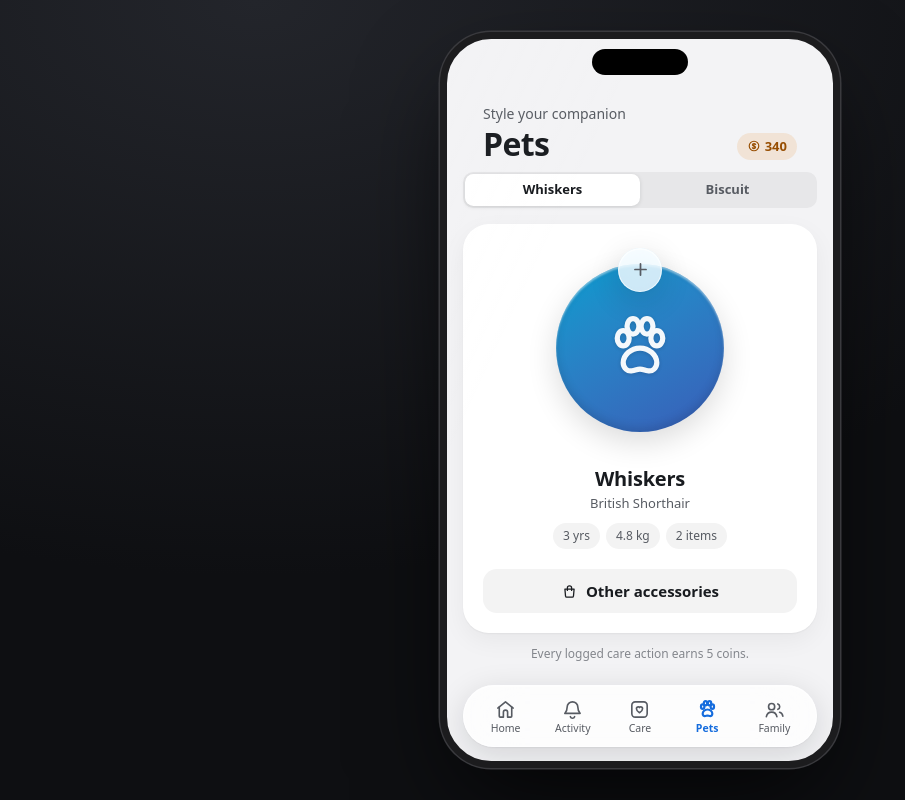
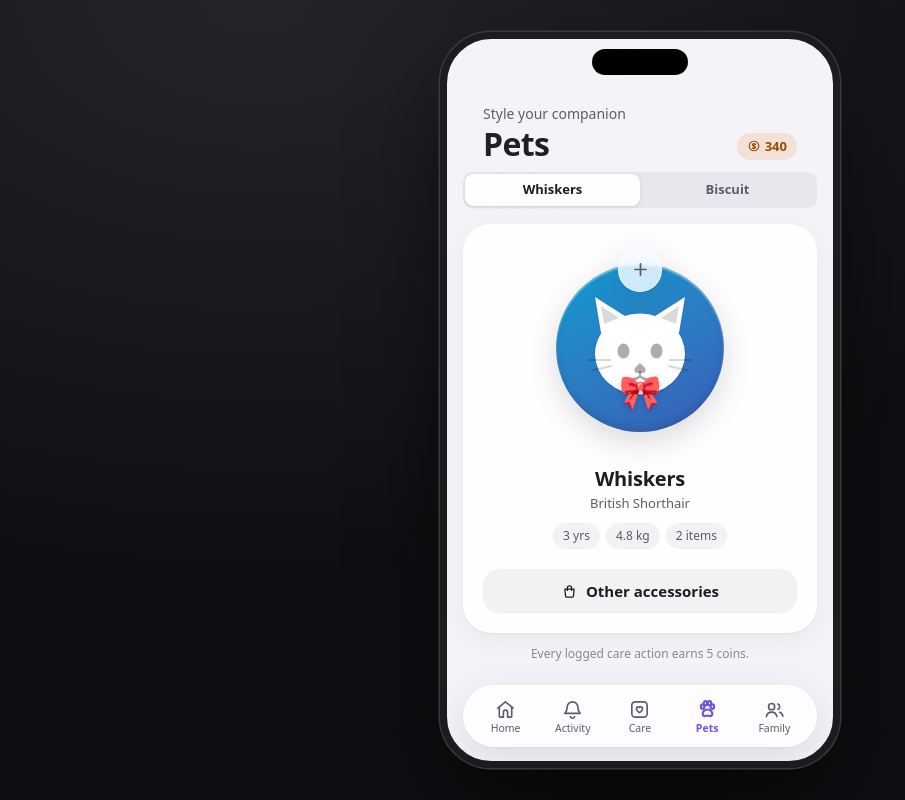
Before and after one commit to KaguSoftware/myPet-webdemo, a Next.js app: page /pets in a window 1280 px wide. Shown: the whole page, without its empty margins (0-905 px from the left). Built offline with nearby package versions, Linux system fonts and the light colour scheme.

Commit message:
Dial fun to ~40%: warm indigo accent, softly tinted neutrals, rounder corners, and real cat/dog SVG faces with cosmetics layered on the pet

```diff
--- a/app/globals.css
+++ b/app/globals.css
@@ -1,27 +1,27 @@
 @import "tailwindcss";
 
 @theme {
-  /* iOS semantic palette */
-  --color-bg: oklch(0.965 0.002 264);            /* grouped background ~#F2F2F7 */
-  --color-card: oklch(1 0 0);
-  --color-label: oklch(0.22 0.01 264);           /* ~#1C1C1E */
-  --color-label-2: oklch(0.47 0.012 264);        /* secondary label */
-  --color-label-3: oklch(0.62 0.01 264);         /* tertiary label */
-  --color-sep: oklch(0.22 0.01 264 / 0.09);
-  --color-fill: oklch(0.22 0.01 264 / 0.05);     /* subtle fill */
-  --color-accent: oklch(0.55 0.19 258);          /* iOS blue */
-  --color-accent-soft: oklch(0.55 0.19 258 / 0.1);
-  --color-green: oklch(0.64 0.17 150);
-  --color-green-soft: oklch(0.64 0.17 150 / 0.12);
-  --color-red: oklch(0.6 0.21 25);
-  --color-orange: oklch(0.72 0.16 60);
-  --color-orange-soft: oklch(0.72 0.16 60 / 0.14);
+  /* iOS semantic palette — warmed toward indigo/violet for friendlier feel */
+  --color-bg: oklch(0.966 0.006 292);            /* grouped background, faint warm tint */
+  --color-card: oklch(0.998 0.003 292);          /* near-white with a hair of warmth */
+  --color-label: oklch(0.23 0.014 288);          /* ink */
+  --color-label-2: oklch(0.48 0.016 288);        /* secondary label */
+  --color-label-3: oklch(0.63 0.014 288);        /* tertiary label */
+  --color-sep: oklch(0.23 0.014 288 / 0.09);
+  --color-fill: oklch(0.35 0.02 288 / 0.06);     /* subtle warm fill */
+  --color-accent: oklch(0.55 0.2 285);           /* warm indigo/violet */
+  --color-accent-soft: oklch(0.55 0.2 285 / 0.12);
+  --color-green: oklch(0.63 0.16 155);
+  --color-green-soft: oklch(0.63 0.16 155 / 0.13);
+  --color-red: oklch(0.6 0.21 22);
+  --color-orange: oklch(0.7 0.16 55);
+  --color-orange-soft: oklch(0.7 0.16 55 / 0.15);
 
   --font-sans: var(--font-inter), -apple-system, BlinkMacSystemFont, "SF Pro Text", "Segoe UI", sans-serif;
 
-  --radius-ios: 0.875rem;   /* 14px – buttons, rows */
-  --radius-card: 1.125rem;  /* 18px – cards */
-  --radius-sheet: 1.625rem; /* 26px – sheets, hero */
+  --radius-ios: 1rem;       /* 16px – buttons, rows */
+  --radius-card: 1.375rem;  /* 22px – cards */
+  --radius-sheet: 1.75rem;  /* 28px – sheets, hero */
 
   --animate-toast-in: toast-in 0.45s cubic-bezier(0.34, 1.3, 0.44, 1);
   --animate-sheet-in: sheet-in 0.38s cubic-bezier(0.32, 0.92, 0.35, 1);
@@ -66,14 +66,20 @@ body {
     0 1px 1px oklch(0.2 0.01 264 / 0.04);
 }
 .glass-strong {
-  background: oklch(1 0 0 / 0.78);
+  background: oklch(1 0.004 292 / 0.78);
   -webkit-backdrop-filter: blur(28px) saturate(190%);
   backdrop-filter: blur(28px) saturate(190%);
   border: 0.5px solid oklch(1 0 0 / 0.65);
   box-shadow:
     inset 0 0.5px 0 oklch(1 0 0 / 0.8),
-    0 8px 32px oklch(0.2 0.02 264 / 0.14),
-    0 1px 2px oklch(0.2 0.01 264 / 0.06);
+    0 10px 36px oklch(0.35 0.05 288 / 0.13),
+    0 1px 2px oklch(0.35 0.03 288 / 0.05);
+}
+
+/* Soft warm surface wash — used sparingly on hero/stat areas */
+.tint-surface {
+  background:
+    linear-gradient(150deg, oklch(0.55 0.2 285 / 0.05), oklch(0.7 0.16 55 / 0.04));
 }
 
 /* Hairline separators inside grouped lists */
--- a/app/pets/page.tsx
+++ b/app/pets/page.tsx
@@ -2,6 +2,7 @@
 
 import { useState } from "react";
 import Header from "@/components/Header";
+import PetFace from "@/components/PetFace";
 import Sheet from "@/components/Sheet";
 import { Icon } from "@/components/Icons";
 import { Chip, CoinPill, Group, Row, SectionHeader, Segmented } from "@/components/ui";
@@ -11,6 +12,13 @@ import { useStore } from "@/lib/store";
 /* One main slot gets a floating + button on the avatar's head; the rest live in "Other accessories" */
 const MAIN_SLOTS: { slot: CosmeticSlot; label: string; hint: string; pos: string }[] = [
   { slot: "head", label: "Hat", hint: "Hats & headwear", pos: "left-1/2 -top-4 -translate-x-1/2" },
+];
+
+/* Equipped accessories rendered directly on the big pet (the head/hat shows on its + button) */
+const LAYER_SLOTS: { slot: CosmeticSlot; pos: string; fontSize: number }[] = [
+  { slot: "face", pos: "left-1/2 top-[38%] -translate-x-1/2 -translate-y-1/2", fontSize: 40 },
+  { slot: "neck", pos: "left-1/2 bottom-[14%] -translate-x-1/2", fontSize: 34 },
+  { slot: "body", pos: "left-1/2 -bottom-1 -translate-x-1/2", fontSize: 30 },
 ];
 
 const OTHER_SLOTS: { slot: CosmeticSlot; hint: string }[] = [
@@ -99,11 +107,27 @@ export default function PetsPage() {
         <div className="flex flex-col items-center">
           <div className="relative my-8" style={{ width: 168, height: 168 }}>
             <div
-              className="flex h-full w-full items-center justify-center rounded-full text-white shadow-[inset_0_2px_2px_rgba(255,255,255,0.45),inset_0_-4px_10px_rgba(0,0,0,0.12),0_10px_30px_rgba(0,0,0,0.14)]"
+              className="flex h-full w-full items-center justify-center overflow-hidden rounded-full text-white shadow-[inset_0_2px_2px_rgba(255,255,255,0.45),inset_0_-4px_10px_rgba(0,0,0,0.12),0_10px_30px_rgba(0,0,0,0.14)]"
               style={{ background: `linear-gradient(150deg, ${pet.gradient[0]}, ${pet.gradient[1]})` }}
             >
-              <Icon name="paw" size={84} strokeWidth={1.5} className="opacity-95 drop-shadow-[0_1px_2px_rgba(0,0,0,0.15)]" />
+              <PetFace species={pet.species} size={150} />
             </div>
+
+            {/* Equipped items layered on the pet (face over eyes, collar under chin, outfit low) */}
+            {LAYER_SLOTS.map((l) => {
+              const id = pet.equipped[l.slot];
+              const item = id ? cosmetic(id) : undefined;
+              if (!item) return null;
+              return (
+                <span
+                  key={l.slot}
+                  className={`pointer-events-none absolute z-[5] leading-none drop-shadow-[0_2px_3px_rgba(0,0,0,0.2)] ${l.pos}`}
+                  style={{ fontSize: l.fontSize }}
+                >
+                  {item.emoji}
+                </span>
+              );
+            })}
 
             {/* Main slot buttons — see-through glass "+" */}
             {MAIN_SLOTS.map((s) => {
--- a/components/PetAvatar.tsx
+++ b/components/PetAvatar.tsx
@@ -1,13 +1,13 @@
 "use client";
 
 import { Pet, cosmetic } from "@/lib/data";
-import { Icon } from "./Icons";
+import PetFace from "./PetFace";
 
 const SIZES = {
-  sm: { px: 40, icon: 20, badge: "text-[11px] h-[18px] min-w-[18px] -bottom-0.5 -right-0.5" },
-  md: { px: 56, icon: 28, badge: "text-[13px] h-[22px] min-w-[22px] -bottom-0.5 -right-0.5" },
-  lg: { px: 84, icon: 42, badge: "text-[17px] h-[28px] min-w-[28px] -bottom-1 -right-1" },
-  xl: { px: 116, icon: 58, badge: "text-[20px] h-[34px] min-w-[34px] -bottom-1 -right-1" },
+  sm: { px: 40, face: 34, badge: "text-[11px] h-[18px] min-w-[18px] -bottom-0.5 -right-0.5" },
+  md: { px: 56, face: 48, badge: "text-[13px] h-[22px] min-w-[22px] -bottom-0.5 -right-0.5" },
+  lg: { px: 84, face: 72, badge: "text-[17px] h-[28px] min-w-[28px] -bottom-1 -right-1" },
+  xl: { px: 116, face: 100, badge: "text-[20px] h-[34px] min-w-[34px] -bottom-1 -right-1" },
 };
 
 export default function PetAvatar({
@@ -27,10 +27,10 @@ export default function PetAvatar({
   return (
     <div className="relative shrink-0 select-none" style={{ width: s.px, height: s.px }} aria-label={`${pet.name} the ${pet.breed}`}>
       <div
-        className="flex h-full w-full items-center justify-center rounded-full text-white shadow-[inset_0_1px_1px_rgba(255,255,255,0.45),inset_0_-2px_6px_rgba(0,0,0,0.12),0_2px_6px_rgba(0,0,0,0.1)]"
+        className="flex h-full w-full items-center justify-center overflow-hidden rounded-full text-white shadow-[inset_0_1px_1px_rgba(255,255,255,0.45),inset_0_-2px_6px_rgba(0,0,0,0.12),0_2px_6px_rgba(0,0,0,0.1)]"
         style={{ background: `linear-gradient(150deg, ${pet.gradient[0]}, ${pet.gradient[1]})` }}
       >
-        <Icon name="paw" size={s.icon} strokeWidth={1.6} className="opacity-95 drop-shadow-[0_1px_1px_rgba(0,0,0,0.15)]" />
+        <PetFace species={pet.species} size={s.face} />
       </div>
       {showCosmetics && equipped.length > 0 && (
         <span
--- /dev/null
+++ b/components/PetFace.tsx
@@ -0,0 +1,58 @@
+/**
+ * Cute-but-credible cat/dog face, drawn on a 100×100 canvas so it scales
+ * cleanly at any avatar size. Colors use currentColor (white on the gradient)
+ * with a translucent darker tone for the muzzle/inner-ear depth.
+ */
+export default function PetFace({ species, size = 56 }: { species: "cat" | "dog"; size?: number }) {
+  const shade = "rgba(0,0,0,0.14)";
+  const line = "rgba(0,0,0,0.32)";
+  const cheek = "rgba(255,255,255,0.9)";
+
+  return (
+    <svg width={size} height={size} viewBox="0 0 100 100" fill="none" aria-hidden className="drop-shadow-[0_1px_1px_rgba(0,0,0,0.12)]">
+      {species === "cat" ? (
+        <>
+          {/* ears */}
+          <path d="M24 40 L20 16 L42 30 Z" fill="currentColor" />
+          <path d="M76 40 L80 16 L58 30 Z" fill="currentColor" />
+          <path d="M26 34 L24 22 L36 30 Z" fill={shade} />
+          <path d="M74 34 L76 22 L64 30 Z" fill={shade} />
+          {/* head */}
+          <ellipse cx="50" cy="54" rx="30" ry="27" fill="currentColor" />
+          {/* eyes */}
+          <ellipse cx="39" cy="52" rx="4" ry="5" fill={line} />
+          <ellipse cx="61" cy="52" rx="4" ry="5" fill={line} />
+          {/* nose */}
+          <path d="M50 60 l3.2 3.2 a2 2 0 0 1 -1.4 3.4 h-3.6 a2 2 0 0 1 -1.4 -3.4 Z" fill={line} />
+          {/* mouth */}
+          <path d="M50 66 v3 M50 69 q-4 3 -8 1 M50 69 q4 3 8 1" stroke={line} strokeWidth="1.6" strokeLinecap="round" />
+          {/* whiskers */}
+          <path d="M30 58 h-14 M31 62 l-13 3 M70 58 h14 M69 62 l13 3" stroke="rgba(0,0,0,0.16)" strokeWidth="1.4" strokeLinecap="round" />
+          {/* cheeks */}
+          <circle cx="33" cy="61" r="3" fill={cheek} opacity="0.25" />
+          <circle cx="67" cy="61" r="3" fill={cheek} opacity="0.25" />
+        </>
+      ) : (
+        <>
+          {/* floppy ears */}
+          <path d="M22 40 C10 34 10 60 20 68 C28 62 28 46 30 42 Z" fill={shade} />
+          <path d="M78 40 C90 34 90 60 80 68 C72 62 72 46 70 42 Z" fill={shade} />
+          {/* head */}
+          <ellipse cx="50" cy="52" rx="29" ry="26" fill="currentColor" />
+          {/* muzzle */}
+          <ellipse cx="50" cy="64" rx="16" ry="13" fill="rgba(255,255,255,0.16)" />
+          {/* eyes */}
+          <ellipse cx="40" cy="48" rx="4" ry="4.6" fill={line} />
+          <ellipse cx="60" cy="48" rx="4" ry="4.6" fill={line} />
+          {/* nose */}
+          <ellipse cx="50" cy="60" rx="5" ry="4" fill={line} />
+          {/* mouth */}
+          <path d="M50 64 v4 M50 68 q-5 4 -9 1 M50 68 q5 4 9 1" stroke={line} strokeWidth="1.7" strokeLinecap="round" fill="none" />
+          {/* cheeks */}
+          <circle cx="34" cy="58" r="3.2" fill={cheek} opacity="0.22" />
+          <circle cx="66" cy="58" r="3.2" fill={cheek} opacity="0.22" />
+        </>
+      )}
+    </svg>
+  );
+}
```
